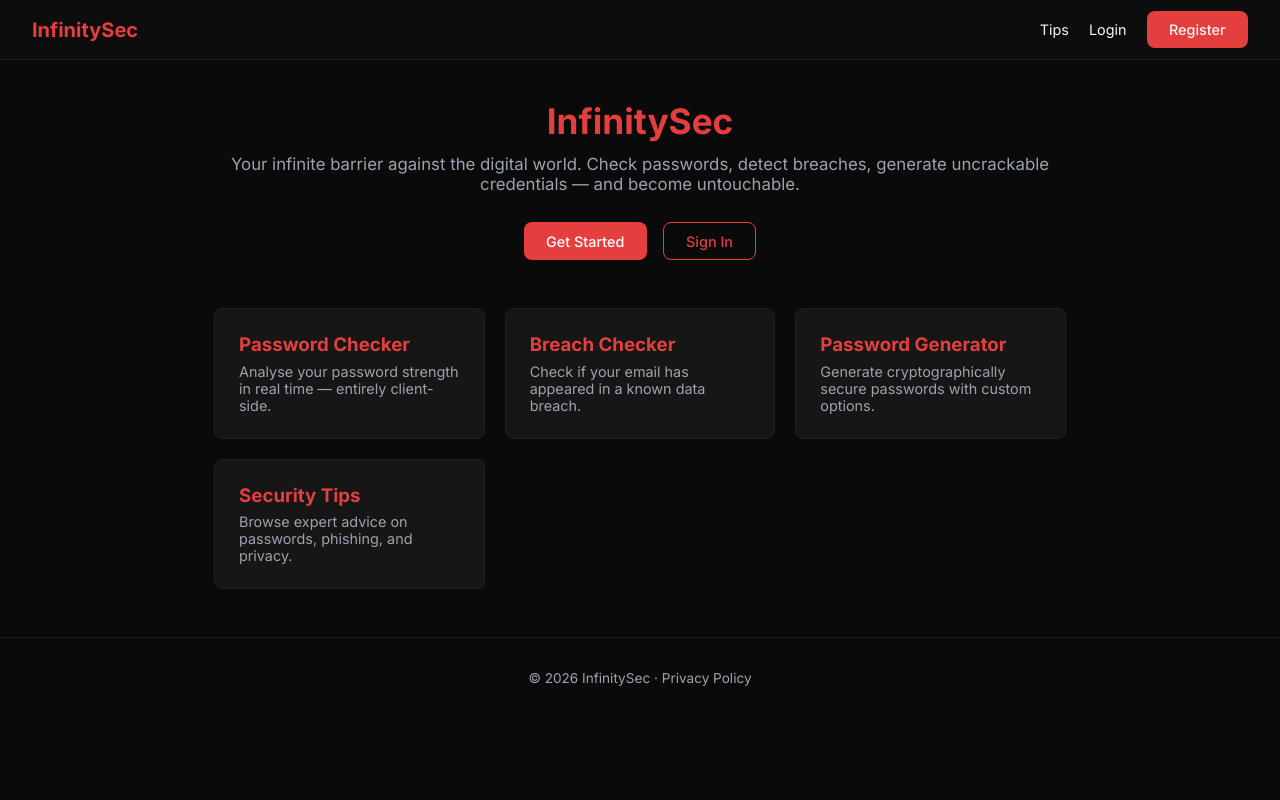
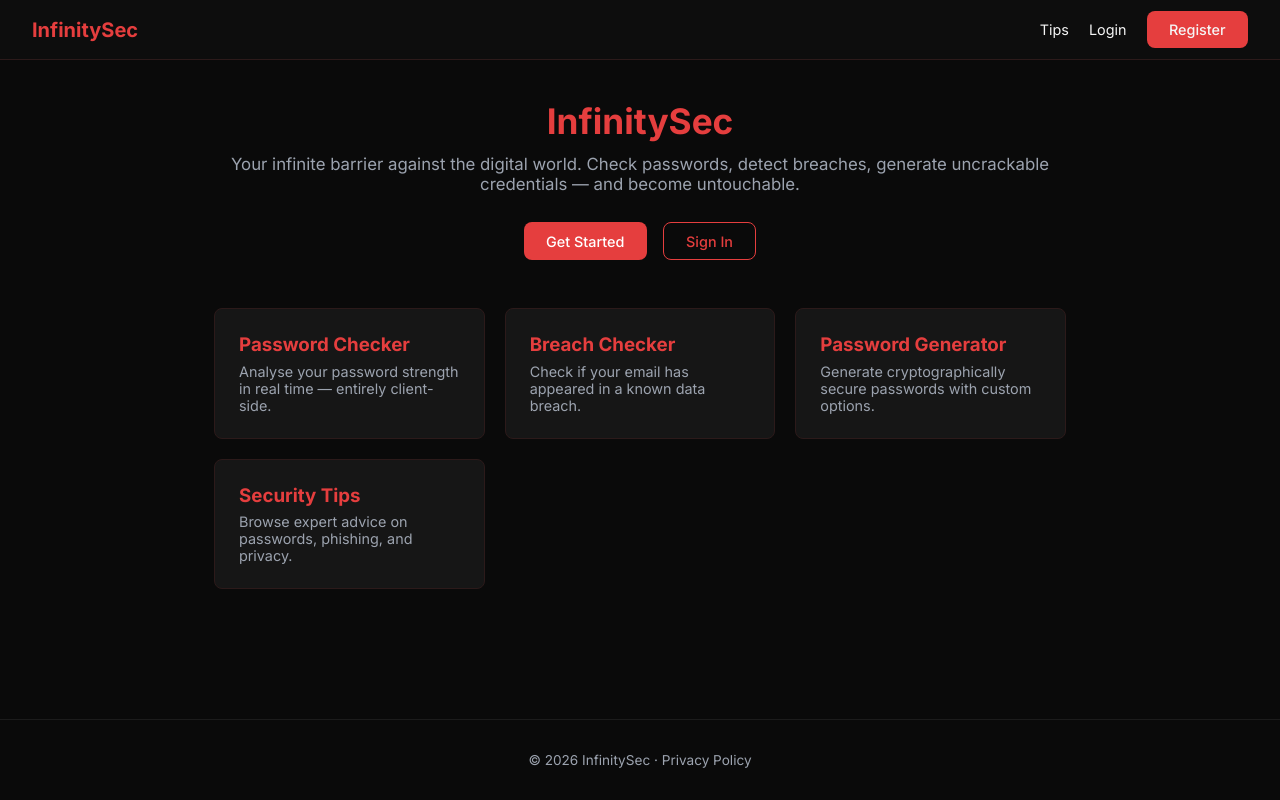
Before and after one commit to Byron-aire/InfinitySec, a React (Vite) app in the folder frontend/: page / in a window 1280 px wide. Built offline with nearby package versions, Linux system fonts and the light colour scheme; no server answers.

Commit message:
fix: footer always pinned to bottom of viewport

```diff
--- a/frontend/src/App.jsx
+++ b/frontend/src/App.jsx
@@ -25,6 +25,7 @@ export default function App() {
   return (
     <>
       <Navbar />
+      <div style={{ flex: 1 }}>
       <Routes>
         <Route path="/" element={<HomePage />} />
         <Route path="/login" element={<LoginPage />} />
@@ -39,6 +40,7 @@ export default function App() {
         <Route path="/privacy" element={<PrivacyPage />} />
         <Route path="*" element={<NotFoundPage />} />
       </Routes>
+      </div>
       <footer style={{
         textAlign: 'center',
         padding: '2rem 1rem',
--- a/frontend/src/index.css
+++ b/frontend/src/index.css
@@ -22,6 +22,14 @@ body {
   background: var(--color-bg);
   color: var(--color-text);
   min-height: 100vh;
+  display: flex;
+  flex-direction: column;
+}
+
+#root {
+  flex: 1;
+  display: flex;
+  flex-direction: column;
 }
 
 a { color: var(--color-blue); text-decoration: none; }
```
